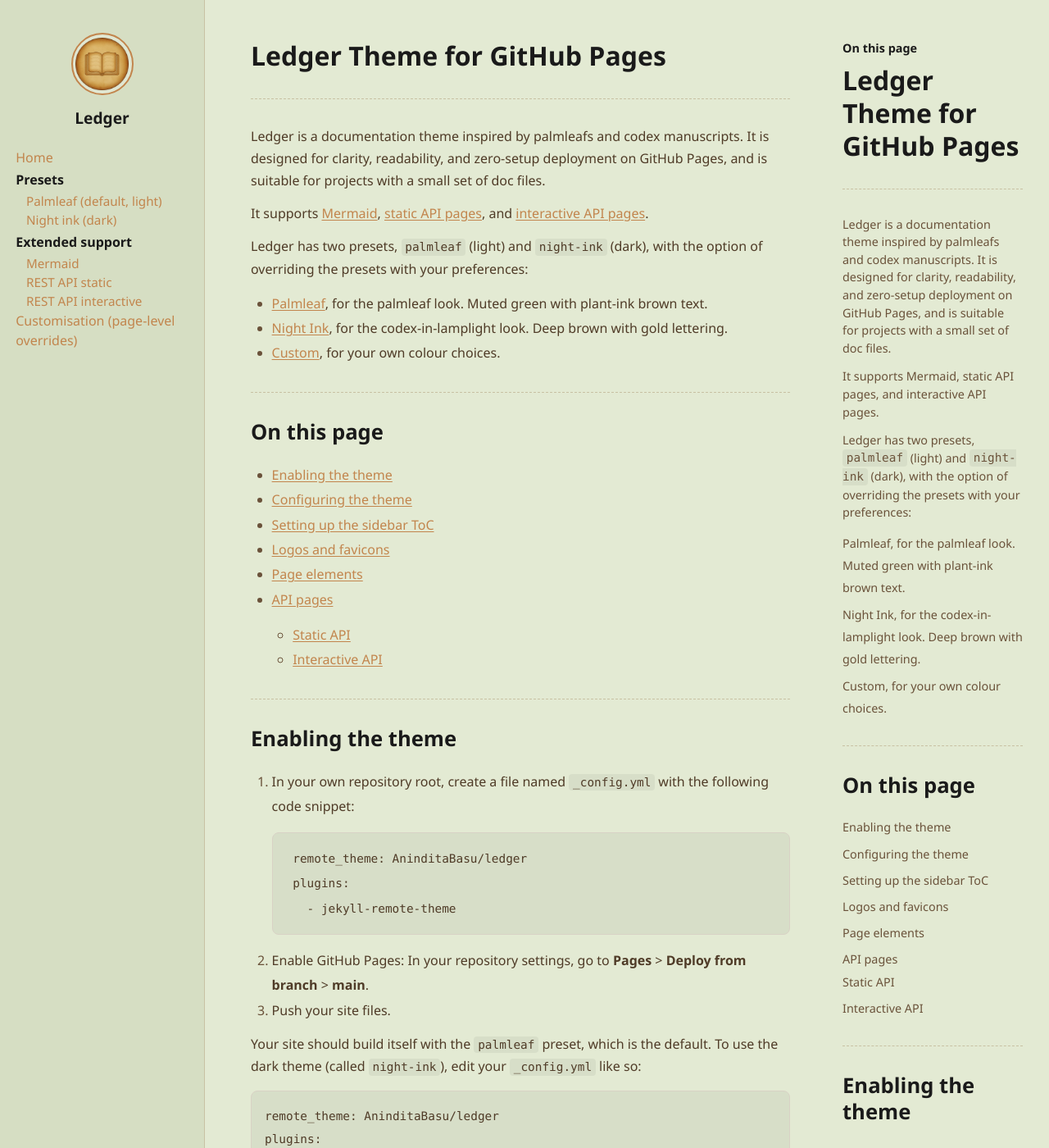
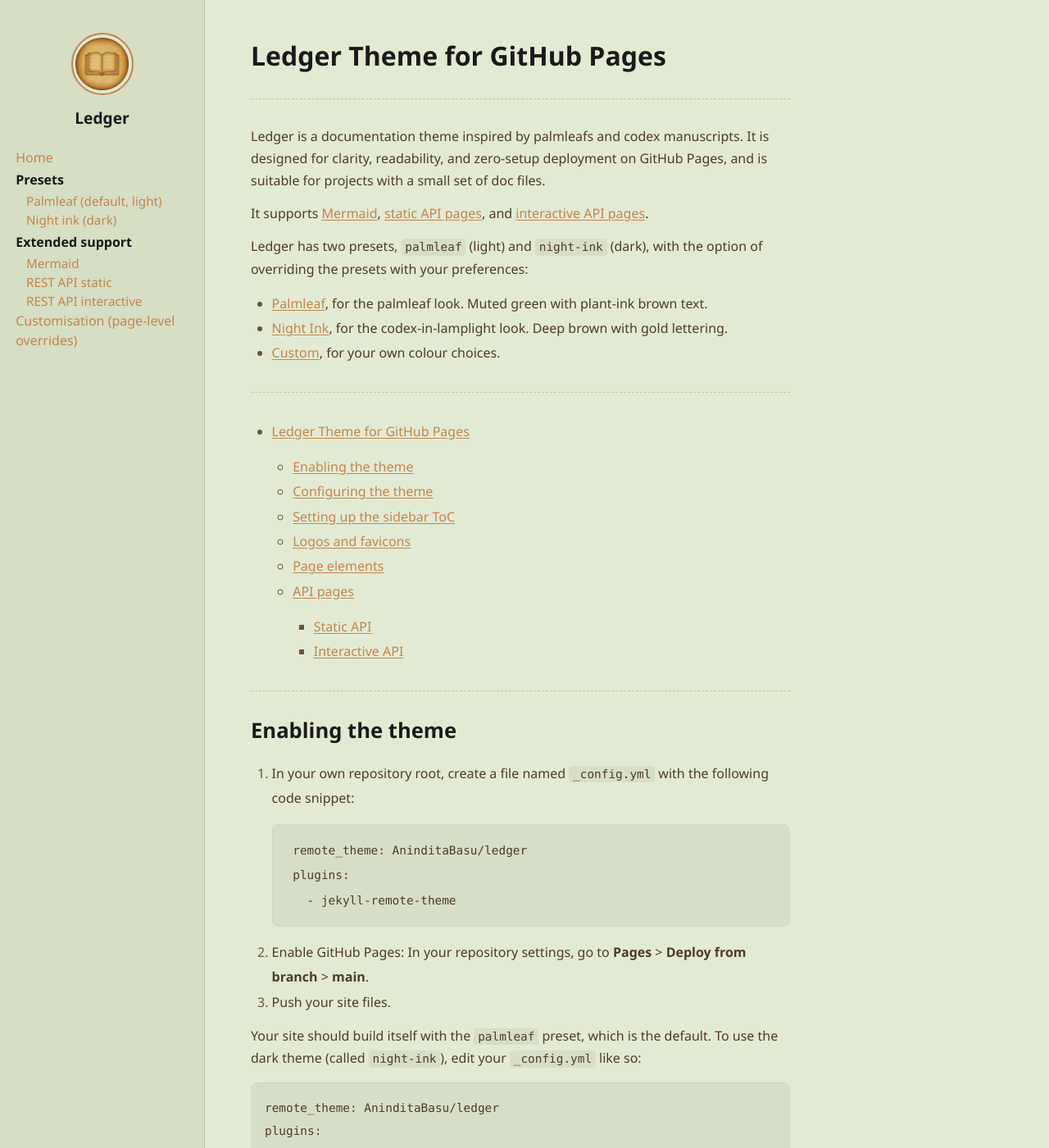
Before and after one commit to AninditaBasu/ledger, a Jekyll site: the page built from index.md, in a window 1280 px wide and 1400 px high. Shown: the whole window at 82% size. Built offline with Jekyll 4.4.1, drawn with Linux system fonts in a browser that asks for light colours.

Commit message:
page toc

```diff
--- a/_config.yml
+++ b/_config.yml
@@ -10,13 +10,3 @@ theme: null
 
 github:
   repository_url: https://github.com/AninditaBasu/ledger
-
-kramdown:
-  toc_levels: 2..3
-  auto_ids: true
-
-defaults:
-  - scope:
-      path: ""
-    values:
-      toc: true
--- a/_layouts/default.html
+++ b/_layouts/default.html
@@ -144,16 +144,6 @@
 
   <main class="content">
 
-  {% if page.toc != false %}
-  {% assign toc = content | toc_only %}
-  {% if toc != "" %}
-    <aside class="page-toc">
-      <div class="toc-title">On this page</div>
-      {{ toc }}
-    </aside>
-  {% endif %}
-{% endif %}
-
     {{ content }}
 
     <footer>
--- a/assets/style.css
+++ b/assets/style.css
@@ -317,49 +317,6 @@ a:hover {
 }
 
 /* -------------------------
-   On-page ToC
-  ------------------------- */
-
-.page-toc {
-  position: fixed;
-  top: 3rem;
-  right: 2rem;
-  width: 220px;
-  font-size: 0.9rem;
-  line-height: 1.5;
-  color: var(--text-muted);
-  bottom: 2rem;
-  overflow-y: auto;
-  max-height: calc(100vh - 4rem);
-}
-
-.toc-title {
-  font-weight: 600;
-  margin-bottom: 0.5rem;
-  color: var(--text-heading);
-}
-
-.page-toc ul {
-  list-style: none;
-  padding-left: 0;
-  margin: 0;
-}
-
-.page-toc li {
-  margin-bottom: 0.3rem;
-}
-
-.page-toc a {
-  text-decoration: none;
-  color: var(--text-muted);
-}
-
-.page-toc a:hover {
-  color: var(--accent);
-}
-
-
-/* -------------------------
    Admonitions
   ------------------------- */
 
--- a/index.md
+++ b/index.md
@@ -19,16 +19,8 @@ Ledger has two presets, `palmleaf` (light) and `night-ink` (dark), with the opti
 
 ---------
 
-## On this page
-
-- [Enabling the theme](#enabling-the-theme)
-- [Configuring the theme](#configuring-the-theme)
-- [Setting up the sidebar ToC](#setting-up-the-sidebar-ToC)
-- [Logos and favicons](#logos-and-favicons)
-- [Page elements](#page-elements)
-- [API pages](#api-pages)
-  -  [Static API](#static-api)
-  -  [Interactive API](#interactive-api)
+* TOC
+{:toc}
 
 ---------
 
```
